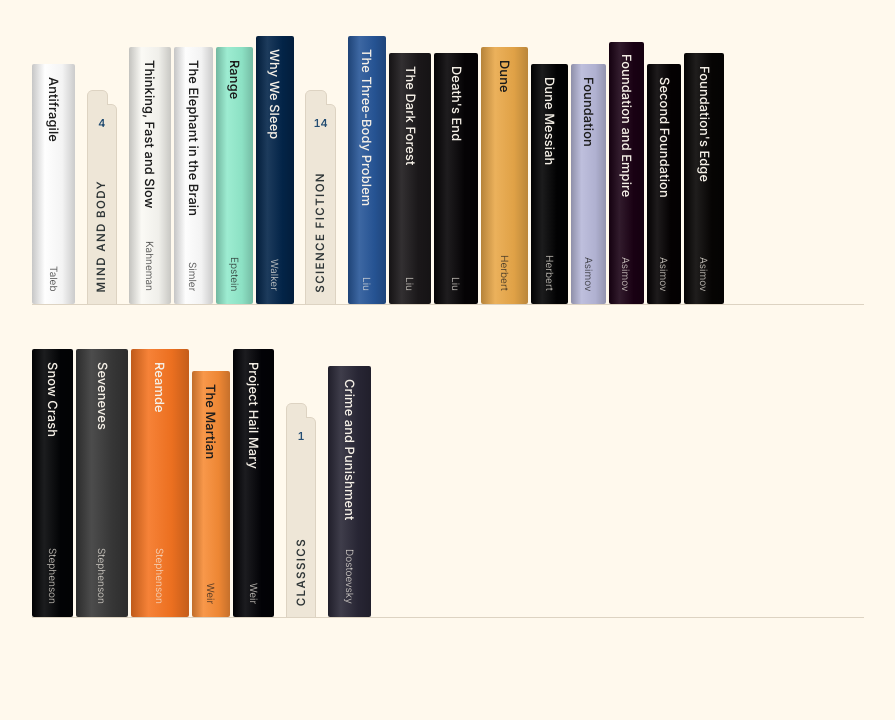
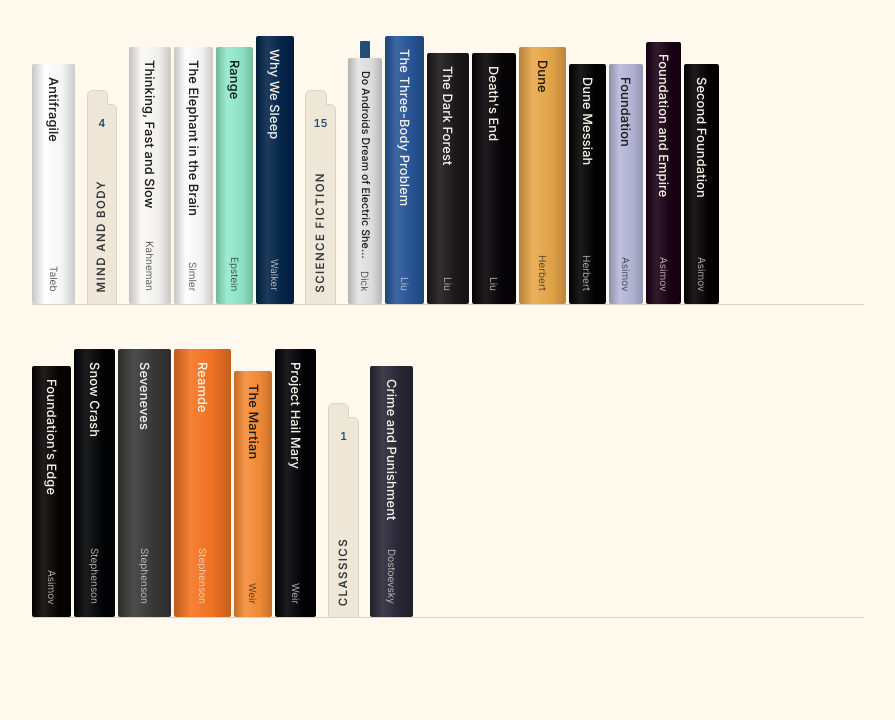
Before and after one commit to rk68/rk68.github.io, a plain HTML site: page bookshelf.html in a window 1280 px wide. Shown: the part 803-1523 px from the top of the page, without its empty margins (192-1087 px from the left). Drawn offline with Linux system fonts and the light colour scheme.

Commit message:
feat: add Do Androids Dream of Electric Sheep? as currently reading
Add the book to the Science fiction group with its cover. A new
`reading: true` flag in books.mjs marks the book I am reading now. The
shelf shows a bookmark at the top of its spine, and the caption and
screen-reader label say "Currently reading". Raise the cache versions
of style.css, bookshelf.js and books.mjs so browsers load the new files.

```diff
--- a/blog.html
+++ b/blog.html
@@ -9,7 +9,7 @@
   <link rel="icon" href="/favicon.svg?v=2" type="image/svg+xml">
   <link rel="apple-touch-icon" href="/apple-touch-icon.png?v=2">
   <link rel="preload" href="/fonts/inter.woff2" as="font" type="font/woff2" crossorigin>
-  <link rel="stylesheet" href="/style.css?v=59">
+  <link rel="stylesheet" href="/style.css?v=60">
   <script src="/site.js?v=1"></script>
 </head>
 <body>
--- a/books.mjs
+++ b/books.mjs
@@ -2,6 +2,7 @@
 // Used by bookshelf.js in the browser and by scripts/fetch-covers.mjs, which saves each cover
 // to media/books/<slug>.jpg. `pages` sets the spine width. `bg` (each cover's main colour) and
 // `fg` colour the spine. `search` overrides the cover search when the title alone finds nothing.
+// `reading: true` marks a book I am reading now.
 export const categories = [
   {
     name: "AI",
@@ -71,6 +72,7 @@ export const categories = [
   {
     name: "Science fiction",
     books: [
+      { slug: "do-androids-dream-of-electric-sheep", title: "Do Androids Dream of Electric Sheep?", author: "Philip K. Dick", year: 1968, pages: 256, bg: "#e4e4e4", fg: "#1c1c1c", reading: true },
       { slug: "the-three-body-problem", title: "The Three-Body Problem", author: "Cixin Liu", year: 2008, pages: 400, bg: "#275698", fg: "#f4efe6" },
       { slug: "the-dark-forest", title: "The Dark Forest", author: "Cixin Liu", year: 2008, pages: 512, bg: "#1b181a", fg: "#f4efe6" },
       { slug: "deaths-end", title: "Death's End", author: "Cixin Liu", year: 2010, pages: 604, bg: "#050305", fg: "#f4efe6" },
--- a/bookshelf.html
+++ b/bookshelf.html
@@ -9,9 +9,9 @@
   <link rel="icon" href="/favicon.svg?v=2" type="image/svg+xml">
   <link rel="apple-touch-icon" href="/apple-touch-icon.png?v=2">
   <link rel="preload" href="/fonts/inter.woff2" as="font" type="font/woff2" crossorigin>
-  <link rel="stylesheet" href="/style.css?v=59">
+  <link rel="stylesheet" href="/style.css?v=60">
   <script src="/site.js?v=1"></script>
-  <script type="module" src="/bookshelf.js?v=14"></script>
+  <script type="module" src="/bookshelf.js?v=15"></script>
 </head>
 <body>
   <header>
--- a/bookshelf.js
+++ b/bookshelf.js
@@ -1,4 +1,4 @@
-import { categories } from "/books.mjs?v=8";
+import { categories } from "/books.mjs?v=9";
 
 // Each book is a 3D box: the spine faces the reader and the cover is hinged on its right edge,
 // turned 90 degrees away. Opening a book turns the box so the cover faces the reader.
@@ -23,9 +23,9 @@ function size(book) {
 function render(book) {
   const { height, spine, cover, open } = size(book);
   const li = document.createElement("li");
-  li.className = "book";
+  li.className = book.reading ? "book reading" : "book";
   li.style.cssText = `--bg:${book.bg};--fg:${book.fg};--h:${height}rem;--spine:${spine}rem;--cover:${cover}rem;--open:${open}rem;--tilt:${-TILT}deg`;
-  li.innerHTML = `<button type="button" aria-expanded="false" aria-label="${esc(book.title)} by ${esc(book.author)}">
+  li.innerHTML = `<button type="button" aria-expanded="false" aria-label="${esc(book.title)} by ${esc(book.author)}${book.reading ? ", currently reading" : ""}">
     <span class="book-box">
       <span class="spine"><span class="spine-title">${esc(book.title)}</span><span class="spine-author">${esc(surname(book.author))}</span></span>
       <span class="cover"><span class="cover-title">${esc(book.title)}</span><span class="cover-author">${esc(book.author)}</span></span>
@@ -126,7 +126,7 @@ function select(li) {
   const { book } = current;
   current.classList.add("open");
   current.querySelector("button").setAttribute("aria-expanded", "true");
-  caption.innerHTML = `<span class="me">${esc(book.title)}</span> <span class="muted">${esc(book.author)}, ${book.year}</span>`;
+  caption.innerHTML = `<span class="me">${esc(book.title)}</span> <span class="muted">${esc(book.author)}, ${book.year}${book.reading ? " · Currently reading" : ""}</span>`;
 }
 
 root.addEventListener("click", (e) => {
--- a/style.css
+++ b/style.css
@@ -238,6 +238,17 @@ h2 { margin: 2.75rem 0 .75rem; }
   background-image: linear-gradient(90deg, rgb(0 0 0 / .22), rgb(255 255 255 / .1) 30%, rgb(0 0 0 / .04) 70%, rgb(0 0 0 / .2));
   background-color: var(--bg);
 }
+/* The book I am reading now has a bookmark sticking up out of its pages. */
+.book.reading .book-box::before {
+  content: "";
+  position: absolute;
+  bottom: 100%;
+  left: calc(50% - .3rem);
+  width: .6rem;
+  height: 1.1rem;
+  background: var(--accent);
+  border-radius: 1px 1px 0 0;
+}
 .spine-title, .spine-author { writing-mode: vertical-rl; white-space: nowrap; overflow: hidden; text-overflow: ellipsis; }
 .spine-title { flex: 0 1 auto; min-height: 0; font-size: .8rem; font-weight: 520; letter-spacing: .01em; }
 .spine-title.long { font-size: .66rem; }
```
Also changed, not shown: blog/my-actual-agentic-software-development-environment.html (+1 -1 lines), index.html (+1 -1 lines), projects.html (+1 -1 lines), projects/halo.html (+1 -1 lines), projects/hypa-rag.html (+1 -1 lines), projects/trustworthy-ai-hackathon.html (+1 -1 lines), research.html (+1 -1 lines), scripts/build-blog.mjs (+1 -1 lines), media/books/do-androids-dream-of-electric-sheep.jpg (added).
